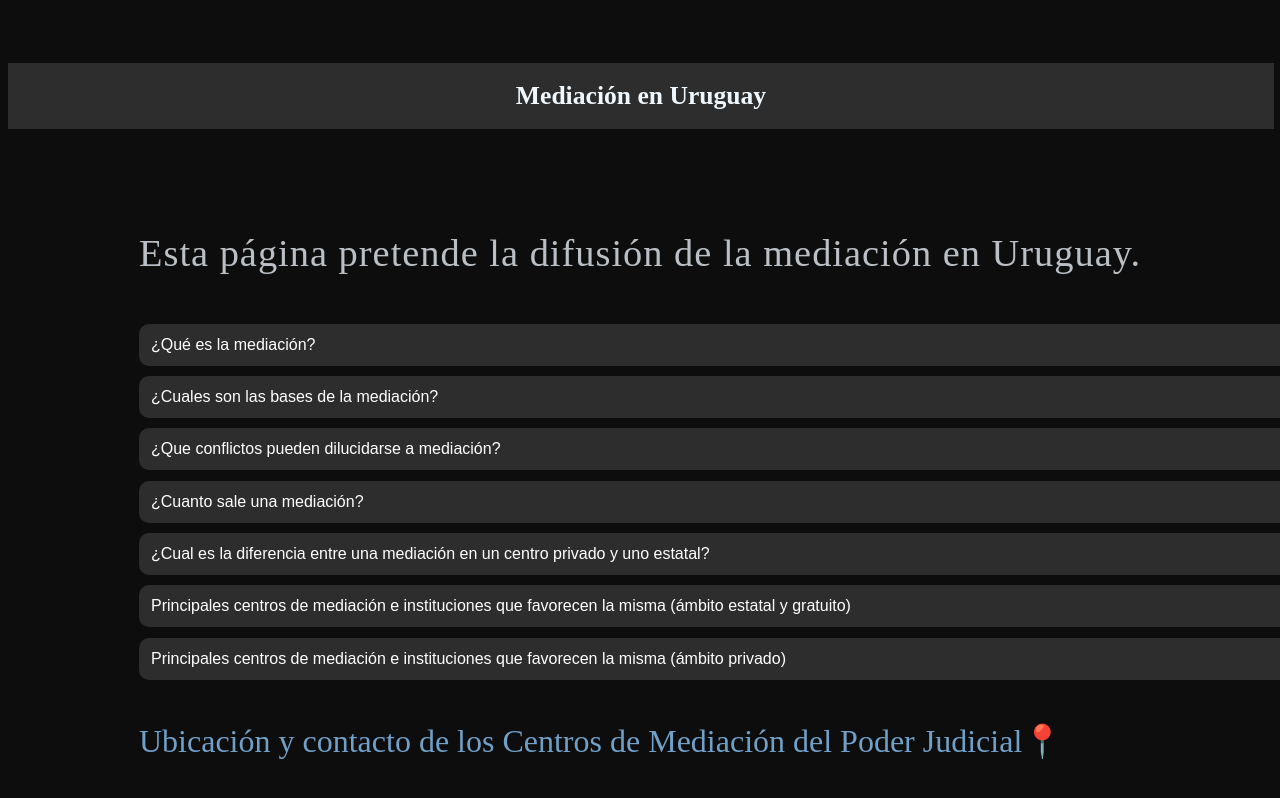
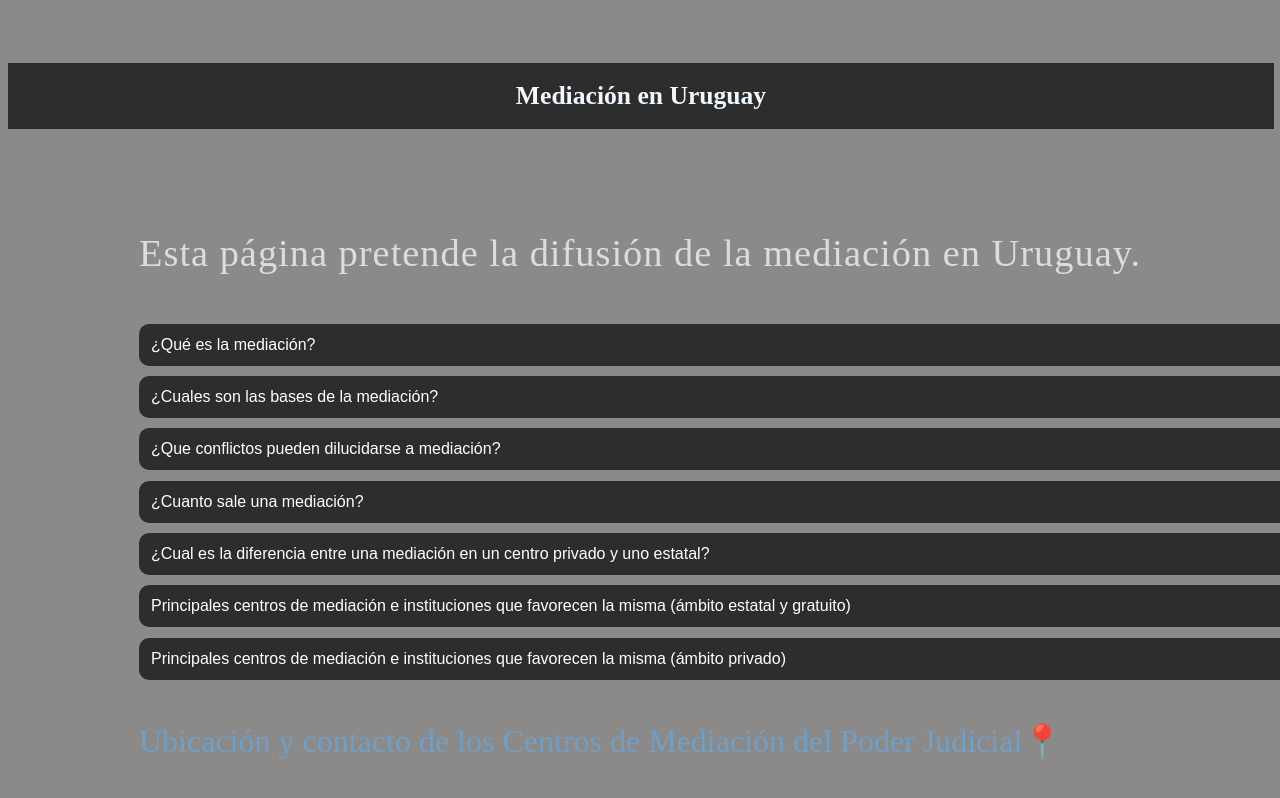
Before and after one commit to luzulo23/mediacion_en_uruguay, a plain HTML site: page index.html in a window 1280 px wide. Drawn offline with Linux system fonts and the light colour scheme; a web font is replaced by a local one.

Commit message:
cambio colores

```diff
--- a/styles/main.css
+++ b/styles/main.css
@@ -1,5 +1,5 @@
 :root {
-    --background-color: rgb(13, 13, 13);
+    --background-color: rgb(139, 138, 136);
     --background-titulo: rgb(45, 45, 45);
     --color-titulo: aliceblue;
     --color-texto: rgba(240, 248, 255, 0.758);
```
